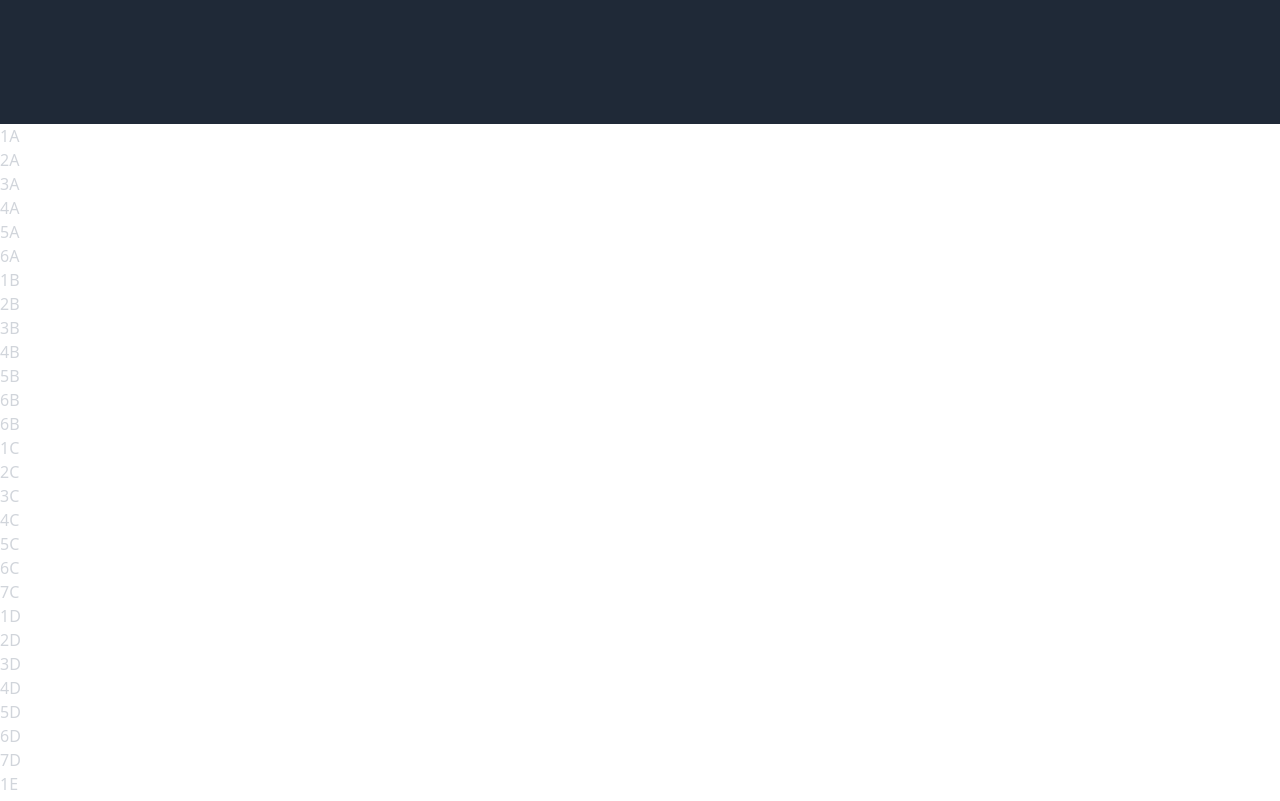
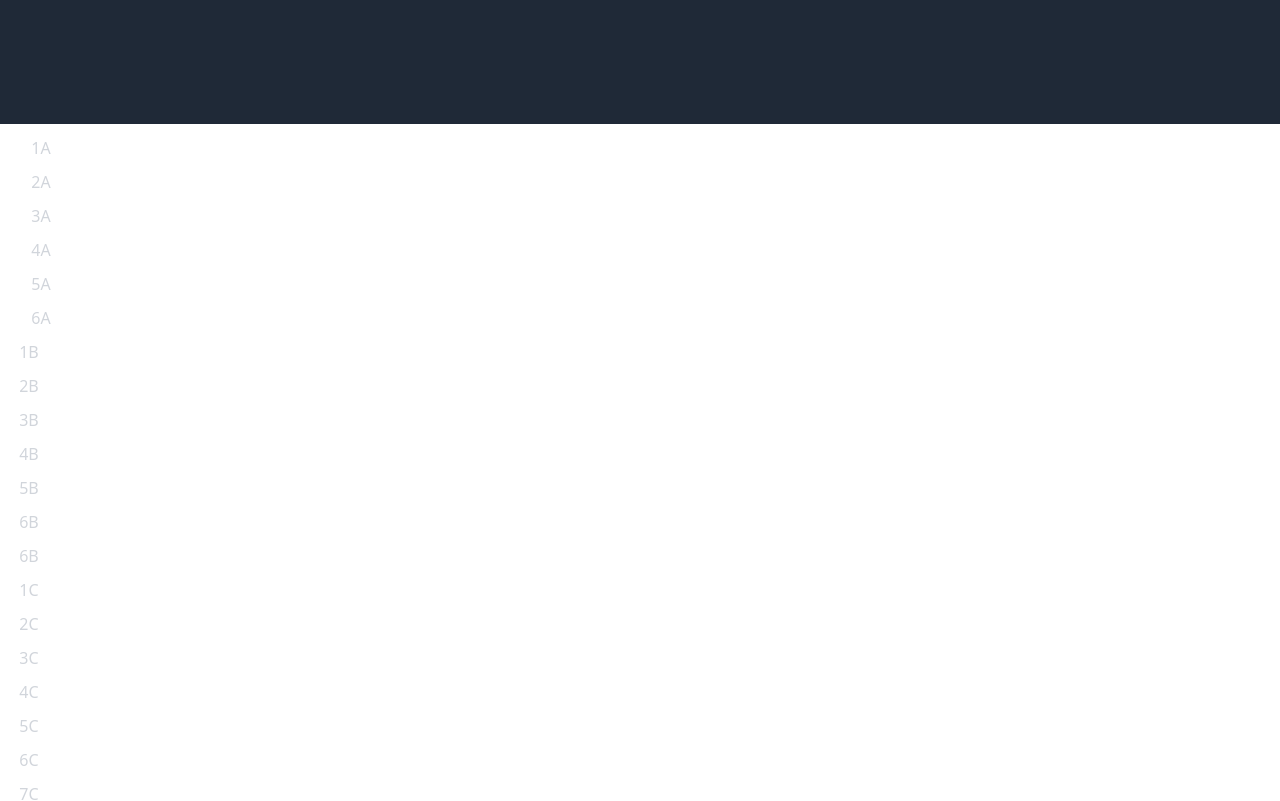
Before and after one commit to ALEXIS404/app-eventos, a website built with Vite: page locations.html in a window 1280 px wide. Shown: the part 2460-3261 px from the top of the page. Built offline with nearby package versions, Linux system fonts and the light colour scheme.

Commit message:
nuevos camb

```diff
--- a/style.css
+++ b/style.css
@@ -13,3 +13,20 @@
 header {
     @apply bg-gray-800;
 }
+
+.father-days > .border{
+    width: 34px;
+    height: 34px;
+}
+
+.contenido {
+    margin: 12px;
+}
+
+.onecolumn {
+margin: 0 12px 0 12px;
+}
+
+.father-days > .border{
+    text-align: center;
+}
```
Also changed, not shown: detalles.html (+0 -1 lines), detalles2.html (+10 -2 lines), timeline.html (added, +14 -0 lines).
